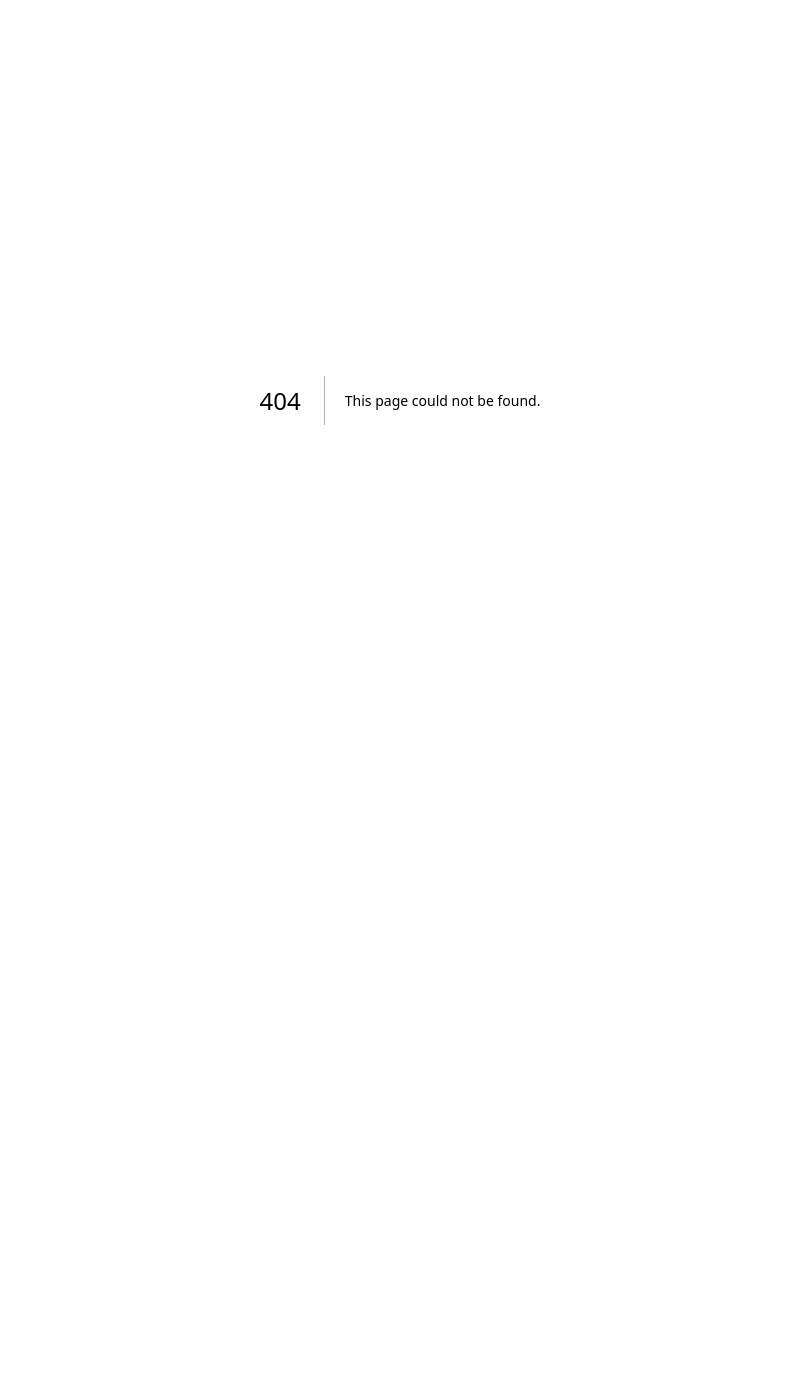
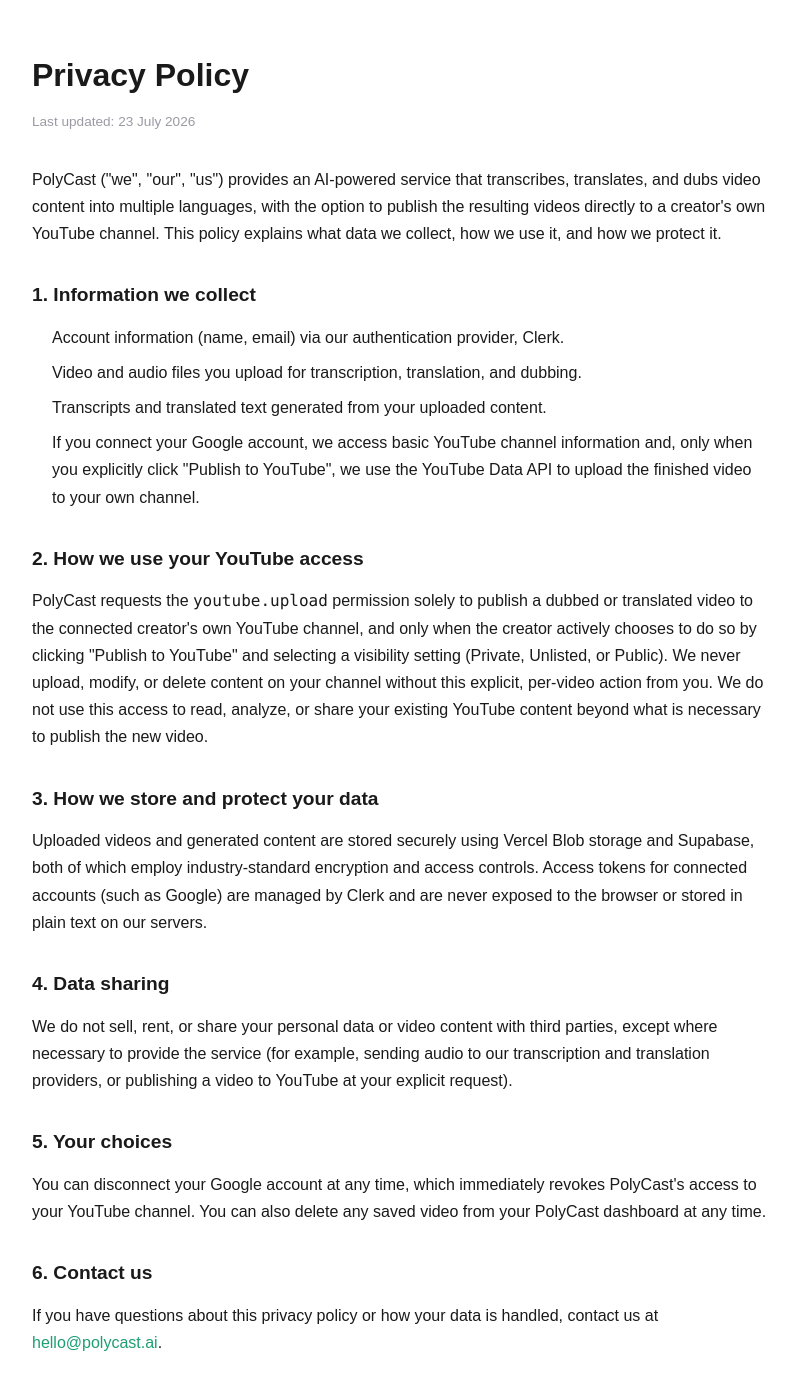
Before and after one commit to tazabbas/polycast, a Next.js app: page /privacy in a window 1280 px wide. Before the commit this address had no page. Shown: the top 1390 px of the page, without its empty margins (240-1036 px from the left). Before the commit the page ends 800 px from the top, so only its background shows below. Built offline with nearby package versions, Linux system fonts and the light colour scheme.

Commit message:
Add privacy policy page

```diff
--- /dev/null
+++ b/app/privacy/page.tsx
@@ -0,0 +1,60 @@
+export default function PrivacyPolicy() {
+  return (
+    <main style={{ background: '#FFFFFF', color: '#1A1A1A', fontFamily: "'DM Sans', sans-serif", maxWidth: '800px', margin: '0 auto', padding: '3rem 2rem', lineHeight: 1.7 }}>
+      <h1 style={{ fontFamily: "'Syne', sans-serif", fontSize: '2rem', fontWeight: 700, marginBottom: '0.5rem' }}>Privacy Policy</h1>
+      <p style={{ fontSize: '0.85rem', color: '#9A9AA4', marginBottom: '2rem' }}>Last updated: 23 July 2026</p>
+
+      <p style={{ marginBottom: '1.5rem' }}>
+        PolyCast (&quot;we&quot;, &quot;our&quot;, &quot;us&quot;) provides an AI-powered service that transcribes, translates, and dubs video content
+        into multiple languages, with the option to publish the resulting videos directly to a creator&apos;s own YouTube channel.
+        This policy explains what data we collect, how we use it, and how we protect it.
+      </p>
+
+      <h2 style={{ fontSize: '1.2rem', fontWeight: 700, marginTop: '2rem', marginBottom: '0.75rem' }}>1. Information we collect</h2>
+      <ul style={{ paddingLeft: '1.25rem', marginBottom: '1rem' }}>
+        <li style={{ marginBottom: '0.5rem' }}>Account information (name, email) via our authentication provider, Clerk.</li>
+        <li style={{ marginBottom: '0.5rem' }}>Video and audio files you upload for transcription, translation, and dubbing.</li>
+        <li style={{ marginBottom: '0.5rem' }}>Transcripts and translated text generated from your uploaded content.</li>
+        <li style={{ marginBottom: '0.5rem' }}>
+          If you connect your Google account, we access basic YouTube channel information and, only when you explicitly click
+          &quot;Publish to YouTube&quot;, we use the YouTube Data API to upload the finished video to your own channel.
+        </li>
+      </ul>
+
+      <h2 style={{ fontSize: '1.2rem', fontWeight: 700, marginTop: '2rem', marginBottom: '0.75rem' }}>2. How we use your YouTube access</h2>
+      <p style={{ marginBottom: '1rem' }}>
+        PolyCast requests the <code>youtube.upload</code> permission solely to publish a dubbed or translated video to the
+        connected creator&apos;s own YouTube channel, and only when the creator actively chooses to do so by clicking
+        &quot;Publish to YouTube&quot; and selecting a visibility setting (Private, Unlisted, or Public). We never upload,
+        modify, or delete content on your channel without this explicit, per-video action from you. We do not use this
+        access to read, analyze, or share your existing YouTube content beyond what is necessary to publish the new video.
+      </p>
+
+      <h2 style={{ fontSize: '1.2rem', fontWeight: 700, marginTop: '2rem', marginBottom: '0.75rem' }}>3. How we store and protect your data</h2>
+      <p style={{ marginBottom: '1rem' }}>
+        Uploaded videos and generated content are stored securely using Vercel Blob storage and Supabase, both of which
+        employ industry-standard encryption and access controls. Access tokens for connected accounts (such as Google)
+        are managed by Clerk and are never exposed to the browser or stored in plain text on our servers.
+      </p>
+
+      <h2 style={{ fontSize: '1.2rem', fontWeight: 700, marginTop: '2rem', marginBottom: '0.75rem' }}>4. Data sharing</h2>
+      <p style={{ marginBottom: '1rem' }}>
+        We do not sell, rent, or share your personal data or video content with third parties, except where necessary
+        to provide the service (for example, sending audio to our transcription and translation providers, or publishing
+        a video to YouTube at your explicit request).
+      </p>
+
+      <h2 style={{ fontSize: '1.2rem', fontWeight: 700, marginTop: '2rem', marginBottom: '0.75rem' }}>5. Your choices</h2>
+      <p style={{ marginBottom: '1rem' }}>
+        You can disconnect your Google account at any time, which immediately revokes PolyCast&apos;s access to your
+        YouTube channel. You can also delete any saved video from your PolyCast dashboard at any time.
+      </p>
+
+      <h2 style={{ fontSize: '1.2rem', fontWeight: 700, marginTop: '2rem', marginBottom: '0.75rem' }}>6. Contact us</h2>
+      <p style={{ marginBottom: '1rem' }}>
+        If you have questions about this privacy policy or how your data is handled, contact us at{' '}
+        <a href="mailto:hello@polycast.ai" style={{ color: '#1D9E75' }}>hello@polycast.ai</a>.
+      </p>
+    </main>
+  )
+}
```
